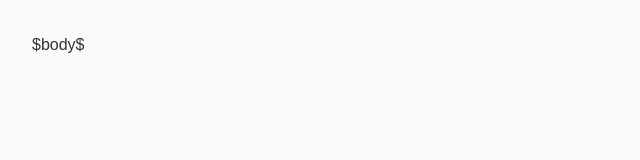
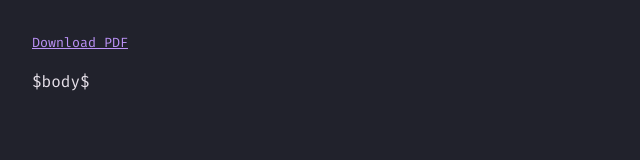
Before and after one commit to rdmm404/resume, a plain HTML site: page web/template.html in a window 1280 px wide. Shown: the whole page, without its empty margins (0-640 px from the left). Drawn offline with Linux system fonts and the light colour scheme.

Commit message:
Update template styling and add pdf download button

```diff
--- a/web/template.html
+++ b/web/template.html
@@ -2,21 +2,33 @@
   <meta charset="utf-8">
   <title>Robert Martinez Marenco</title>
   <style>
+    @import url('https://fonts.googleapis.com/css2?family=Fira+Code&display=swap');
     body {
-      font-family: sans-serif;
+      font-family: "Fira Code", serif;
       margin: 2rem;
       line-height: 1.6;
-      background-color: #f9f9f9;
-      color: #333;
+      background-color: #21222c;
+      color: #e6e0e9;
     }
 
     h3 em {
       float: right;
       font-weight: normal;
     }
+
+    a {
+      color: #BD93F9
+    }
   </style>
 </head>
 <body>
+  <p>
+    <small>
+      <a href="https://raw.githubusercontent.com/rdmm404/resume/refs/heads/main/resume.pdf" target="_blank">
+        Download PDF
+      </a>
+    </small>
+  </p>
   $body$
 </body>
 
```
